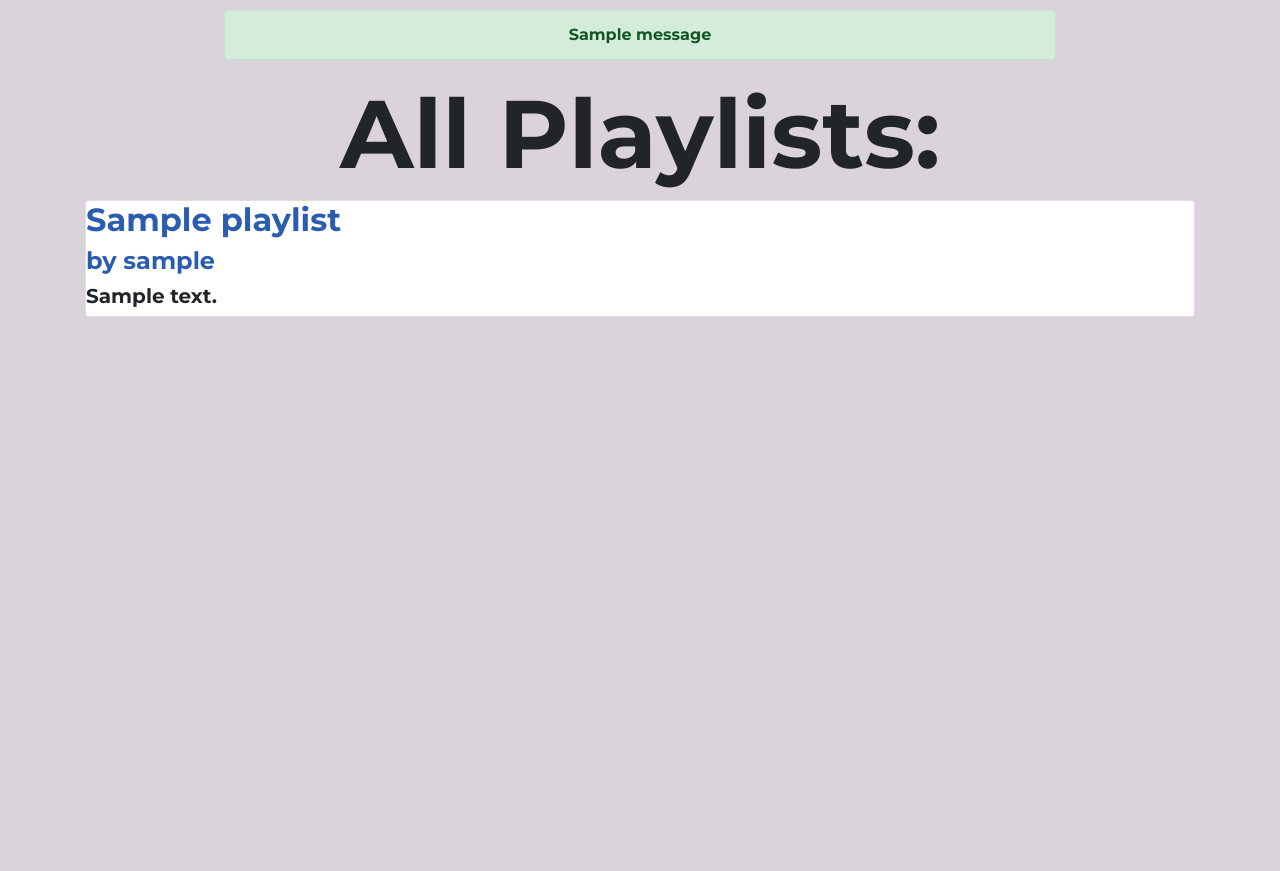
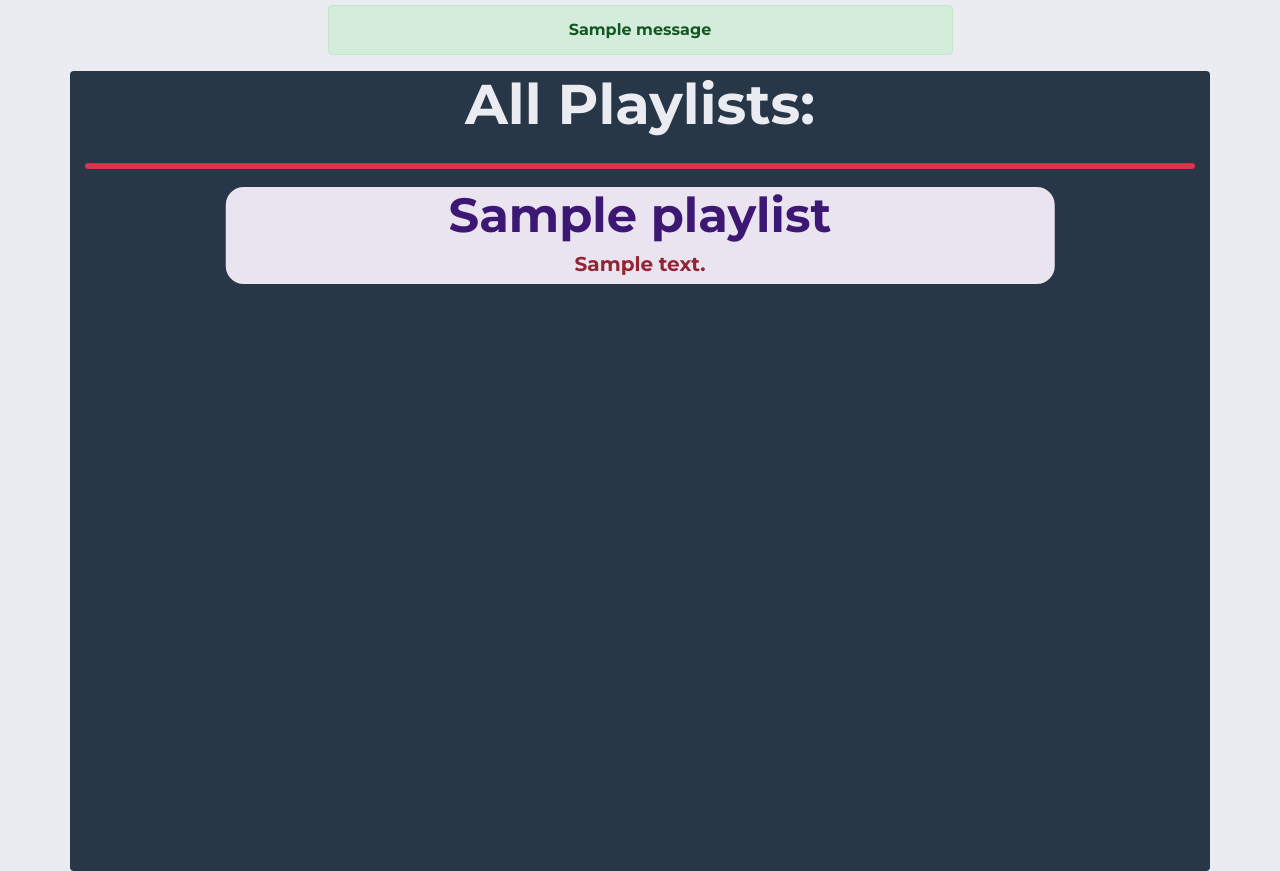
Before and after one commit to Dylan-Plaster/capstone_1, a Flask app: page /playlists in a window 1280 px wide. Shown: the part 286-1157 px from the top of the page. Before the commit the page ends 602 px from the top, so only its background shows below. Run offline with Flask 2, Linux system fonts and the light colour scheme; tables that the repository leaves empty hold one stand-in row (values such as "Sample post"); one stand-in notice (Sample message) is shown; parts of the project's set-up code (start-up, migrations or seed data) failed here and were passed over; some libraries are stand-ins or nearby versions.

Commit message:
Updated Styles

```diff
--- a/app.py
+++ b/app.py
@@ -65,7 +65,7 @@ def do_logout(user):
 # This sets up the requirements for the Python Reddit API Wrapper - PRAW. This will be used to get information from the reddit API
 reddit = praw.Reddit(client_id="JLjDaGTCPpLteg",
      client_secret="K-vU4R4Ilp4gpmYB-RCfdeXAdCc0kw",
-     user_agent="web:JLjDaGTCPpLteg:ListenToThisPlaylist_01")
+     user_agent="web:JLjDaGTCPpLteg:ListenToThisPlaylist_02")
 
 
 def get_video_id(url):
@@ -144,7 +144,7 @@ def show_homepage(page):
 
 
     # The API call loads enough posts for 5 pages at a time. If the page number is a multiple of 5, load more
-    if page % 5 == 0 or page == 1 or len(Song.query.all()) < page*20:
+    if page % 5 == 0 or page == 1 and len(Song.query.all()) < page*20:
         # Here we need to get a list of reddit posts from the subreddit.
         # Default sort is HOT
         try:
@@ -194,12 +194,12 @@ def show_homepage(page):
                                 # show_user.append(song)
 
 
-
+    #
 
 
 
     # get posts to show the user from the database. Paginate the results. The page is specified in the query string
-    show_user = Song.query.order_by(Song.id).paginate(page=page, error_out=False, max_per_page=20)
+    show_user = Song.query.order_by(Song.id.desc()).paginate(page=page, error_out=False, max_per_page=20)
 
     # If no user is logged in, flash a message telling them to login
     if g.user:
@@ -302,7 +302,7 @@ def logout():
 def playlists():
     """Show all playlists from all users"""
     playlists = Playlist.query.all()
-    return render_template('playlists.html', user=g.user, playlists=playlists)
+    return render_template('user_playlists.html', user=g.user, playlists=playlists)
 
 
 @app.route('/playlists/new', methods=['GET', "POST"])
@@ -394,7 +394,7 @@ def add_song(p_id, s_id):
     db.session.commit()
 
     # Redirect back to the page the user came from
-    flash(f'Added {song.title} to {playlist.name}')
+    flash(f'Added {song.title} to {playlist.name}', 'success')
     return redirect(previous_url)
 
 
--- a/static/app.css
+++ b/static/app.css
@@ -5,7 +5,7 @@
   background-position: 50% 22%;
   background-repeat: no-repeat; /* Do not repeat the image */
   background-size: 110% 320%;
-  margin-bottom: 10px;
+  margin-bottom: 5px;
   position: relative;
   overflow: hidden;
 }
@@ -49,11 +49,12 @@
 
 body {
   /* background-color: #f3f3f3; */
+  background-color: #ebecf2;
   /* background-color: #e5eaf5; */
 
   /* color: #3c1874; */
   /* color: #932432; */
-  background-color: #dbd3db;
+  /* background-color: #dbd3db; */
   font-family: "Montserrat", sans-serif;
 }
 .navbar {
@@ -69,8 +70,123 @@ body {
   background-color: #932432 !important;
 }
 
-.dropdown-item {
+.navbar-nav > li > .dropdown-menu > .dropdown-item {
   color: white !important;
+}
+
+.card-drop > .btn:hover {
+  /* color: #f3f3f3 !important; */
+  color: #ebecf2 !important;
+}
+
+.card-drop > .dropdown-menu {
+  background-color: #932432;
+}
+
+.card-drop > .dropdown-menu > a {
+  color: white;
+}
+.card-drop > .dropdown-menu > form > button {
+  color: white;
+}
+.card-drop > .dropdown-menu > form > button:hover {
+  background-color: #de354c !important;
+}
+.card-drop > .dropdown-menu > a:hover {
+  background-color: #de354c;
+}
+
+.card-bottom {
+  /* background-color: #932432; */
+  position: relative;
+  top: 50%;
+}
+
+.spotify-card {
+  /* background-color: #f3f3f3; */
+  background-color: #ebecf2;
+  /* border: None; */
+  color: #3c1874;
+  border-radius: 20px;
+  border: 2px solid #3c1874;
+}
+
+.btn-spotify {
+  width: 75%;
+  margin-left: 10%;
+}
+
+.spotify-card > .card-body > .card-title {
+  font-size: 2rem;
+}
+
+.spotify-card-user > .card-body > .card-title {
+  font-size: 2rem;
+}
+
+@media (max-width: 1300px) {
+  .spotify-card > .card-body > .card-title {
+    font-size: 1.3rem;
+  }
+  .post-title {
+    font-size: 1rem !important;
+  }
+  .post-artist {
+    font-size: 0.5rem !important;
+  }
+  .my-playlists {
+    font-size: 3rem !important;
+  }
+
+  .user-playlists {
+    font-size: 3.5rem !important;
+  }
+
+  .playlist-card > a > h1 {
+    font-size: 3rem !important;
+  }
+
+  .btn-lg {
+    max-width: 100% !important;
+    font-size: 0.9rem !important ;
+  }
+}
+
+.playlist-card {
+  /* background-color: #283747; */
+  /* background-color: #ebecf2; */
+  background-color: #e9e4f0;
+  border: solid 2px #283747;
+  position: relative;
+  left: 50%;
+  transform: translateX(-50%);
+  border-radius: 20px;
+  color: #f3f3f3;
+}
+
+.playlist-card > h5 {
+  color: #932432;
+}
+
+.fill {
+  min-height: 100vh;
+  height: 100vh;
+}
+.playlist-card > a {
+  color: #3c1874;
+}
+
+.user-playlists {
+  font-size: 5.5rem;
+  color: #ebecf2;
+}
+
+.user-playlists-bg {
+  background-color: #283747;
+}
+
+.playlist-card > a > h1 {
+  font-size: 4rem;
 }
 
 #header_img {
@@ -81,6 +197,18 @@ body {
 
 .pill-btn {
   width: 225px !important;
+}
+
+.btn-purple {
+  color: white;
+  background-color: #3c1874;
+  position: relative;
+  left: 50%;
+  transform: translateX(-50%);
+}
+
+.btn-purple:hover {
+  color: #de354c !important;
 }
 
 .video-wrapper {
@@ -117,26 +245,95 @@ a {
   /* background-color: #f3f3f3; */
   border: None;
   /* border: 2px solid #283747; */
-  background-color: #dbd3db;
-
+  /* background-color: #dbd3db; */
+  /* background-color: #283747; */
+  /* background-color: #3c1874; */
+  background-color: #932432;
   /* background-color: rgb(220, 220, 220); */
   /* background-color: #e5eaf5; */
 }
 
+.post-title {
+  padding-top: 10px;
+  padding-right: 5px;
+  font-size: 1.5rem;
+  font-weight: bold;
+}
+
+.post-artist {
+  font-size: 0.8rem;
+}
+
 .card-top {
-  background-color: #932432;
-  color: white;
+  /* background-color: #932432; */
+  /* background-color: #f3f3f3; */
+  background-color: #ebecf2;
+  color: #3c1874;
   font-family: "Montserrat", sans-serif;
-  margin-left: 10px;
-  margin-right: 10px;
+  /* margin-left: 10px;
+  margin-right: 200px; */
+  margin-left: 5%;
+
+  border-radius: 25px;
 }
 
 .my-playlists {
   color: #3c1874;
+  font-size: 3rem;
 }
 
-.my-playlists-hr {
+.btn-card {
+  background-color: #932432;
+  color: white;
+}
+
+.red-hr {
   background-color: #de354c;
   height: 5px;
-  border-radius: 1px;
+  border-radius: 999px;
+  position: relative;
+  left: 50%;
+  transform: translateX(-50%);
 }
+
+.purple-hr {
+  background-color: #3c1874;
+  height: 5px;
+  border-radius: 999px;
+  position: relative;
+  left: 50%;
+  transform: translateX(-50%);
+}
+
+.convert-button {
+  position: relative;
+  left: 50%;
+  transform: translateX(-50%);
+}
+
+.view-playlist-name {
+  color: #3c1874;
+}
+
+.home-playlist-card {
+  /* background-color: #f3f3f3; */
+  background-color: #ebecf2;
+  /* background-color: #283747; */
+  border: solid 2px #3c1874;
+  border-radius: 10px;
+  /* border: None; */
+  color: #932432;
+}
+
+.home-playlist-card > div > h2 > a {
+  /* color: #932432; */
+  color: #de354c;
+}
+
+.home-song-title {
+  font-size: 1.5rem;
+}
+
+.home-song-artist {
+  font-size: 1rem;
+}
--- a/templates/base.html
+++ b/templates/base.html
@@ -103,12 +103,13 @@
         <h5>Playlists and recommendations from the r/ListenToThis subreddit</h5>
       </div>
     </div>
-    <div class="container d-flex justify-content-center" id="flash">
-      {% for category, message in get_flashed_messages(with_categories=True) %}
-      <div class="alert alert-{{ category }} text-center w-75">
-        {{ message }}
+    <div class="row justify-content-center" id="flash">
+      <div class="col-6 justify-content-center">
+        {% for category, message in get_flashed_messages(with_categories=True)
+        %}
+        <div class="alert alert-{{ category }} text-center ">{{ message }}</div>
+        {% endfor %}
       </div>
-      {% endfor %}
     </div>
 
     {% block content %} {% endblock %}
--- a/templates/playlists.html
+++ b/templates/playlists.html
@@ -1,9 +1,9 @@
 {% extends 'base.html' %} {% block content %}
 <div class="container">
-  <h1 class="display-1 text-center">All Playlists:</h1>
+  <h1 class="display-1 text-center" style="color: #3c1874">All Playlists:</h1>
   {% for playlist in playlists %}
 
-  <div class="card my-1">
+  <div class="card my-1 rounded w-50 playlist-card">
     <a href="/playlists/{{playlist.id}}"><h2>{{playlist.name}}</h2></a>
     <a href="/users/{{playlist.user.id}}"
       ><h4>by {{playlist.user.username}}</h4></a
--- a/templates/user_playlists.html
+++ b/templates/user_playlists.html
@@ -1,6 +1,7 @@
-{% extends 'base.html' %} {% block content %}
-<div class="container text-center">
-  <h1 class="display-1 mb-4">{{owner.username}}'s Playlists:</h1>
+{% extends 'base.html' %} {% block content %} {% if owner %}
+<div class="container text-center fill rounded mt-0 user-playlists-bg">
+  <h1 class="user-playlists mb-4">{{owner.username}}'s Playlists:</h1>
+  <hr class="red-hr" />
   {% if owner.playlists|length == 0 %}
   <div class="row justify-content-center">
     <div class="alert alert-info text-center" id="first_playlist_alert">
@@ -10,10 +11,29 @@
   </div>
   {% endif %} {% for playlist in owner.playlists %}
 
-  <div class="card my-1">
-    <a href="/playlists/{{playlist.id}}"><h2>{{playlist.name}}</h2></a>
+  <div class="card my-2 playlist-card w-75">
+    <a href="/playlists/{{playlist.id}}"><h1>{{playlist.name}}</h1></a>
     <h5>{{playlist.description}}</h5>
   </div>
   {% endfor %}
 </div>
-{% endblock %}
+{% else %}
+<div class="container text-center fill rounded mt-0 user-playlists-bg">
+  <h1 class="user-playlists mb-4">All Playlists:</h1>
+  <hr class="red-hr" />
+  {% if playlists|length == 0 %}
+  <div class="row justify-content-center">
+    <div class="alert alert-info text-center" id="first_playlist_alert">
+      <a href="/playlists/new" class="alert-link">Create a new playlist</a>
+      first!
+    </div>
+  </div>
+  {% endif %} {% for playlist in playlists %}
+
+  <div class="card my-2 playlist-card w-75">
+    <a href="/playlists/{{playlist.id}}"><h1>{{playlist.name}}</h1></a>
+    <h5>{{playlist.description}}</h5>
+  </div>
+  {% endfor %}
+</div>
+{% endif %} {% endblock %}
--- a/templates/view_playlist.html
+++ b/templates/view_playlist.html
@@ -1,10 +1,10 @@
 {% extends 'base.html' %} {% block content %}
 <div class="container">
-  <h1 class="display-1">{{playlist.name}}</h1>
-  <h5 class="display-5">by <a href="/users/{{playlist.user.id}}/playlists">{{playlist.user.username}}</h5></a>
+  <h1 class="display-1 text-center view-playlist-name">{{playlist.name}}</h1>
+  <h5 class="display-5 text-center">by <a href="/users/{{playlist.user.id}}/playlists">{{playlist.user.username}}</h5></a>
 
   {% if user.id == playlist.user.id %}
-  <a href="/playlists/{{playlist.id}}/spotify" class="btn btn-lg btn-info rounded-pill">Convert this to a spotify playlist (must link your spotify account)</a>
+  <a href="/playlists/{{playlist.id}}/spotify" class="btn btn-lg btn-success rounded-pill text-center convert-button">Convert this to a spotify playlist (must link your spotify account)</a>
   {% endif %}
   <ul class="mt-3">
     {% with posts=playlist.songs %}
```
Also changed, not shown: templates/home.html (+37 -18 lines), templates/post_card.html (+19 -15 lines).
